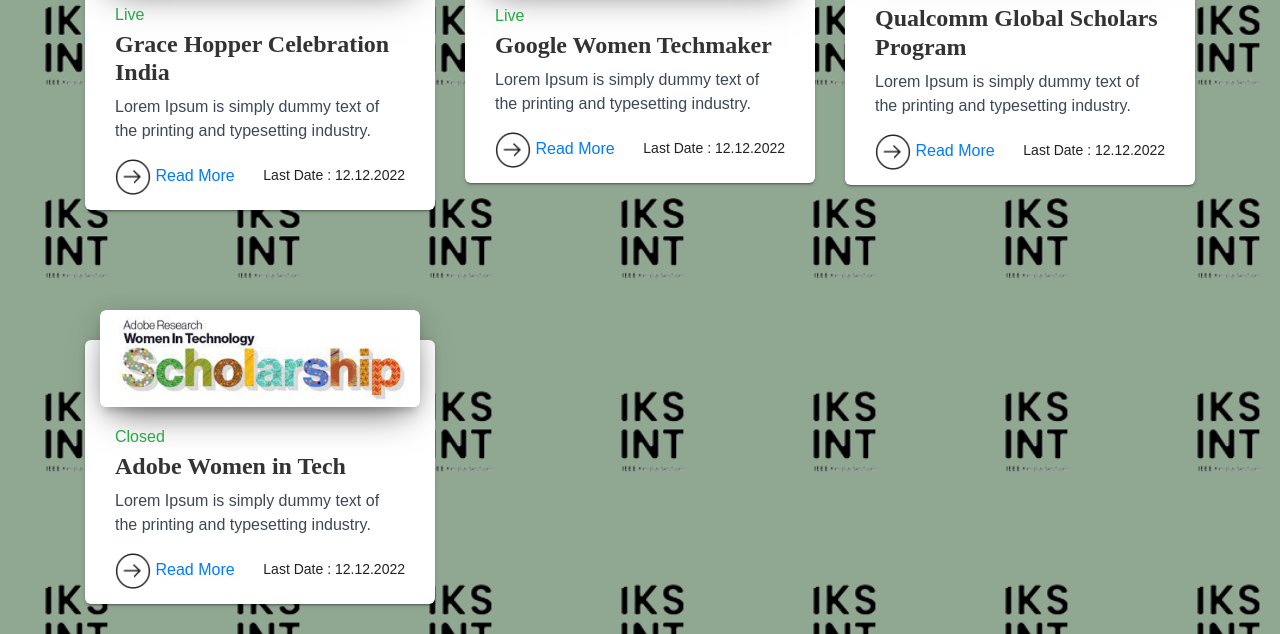
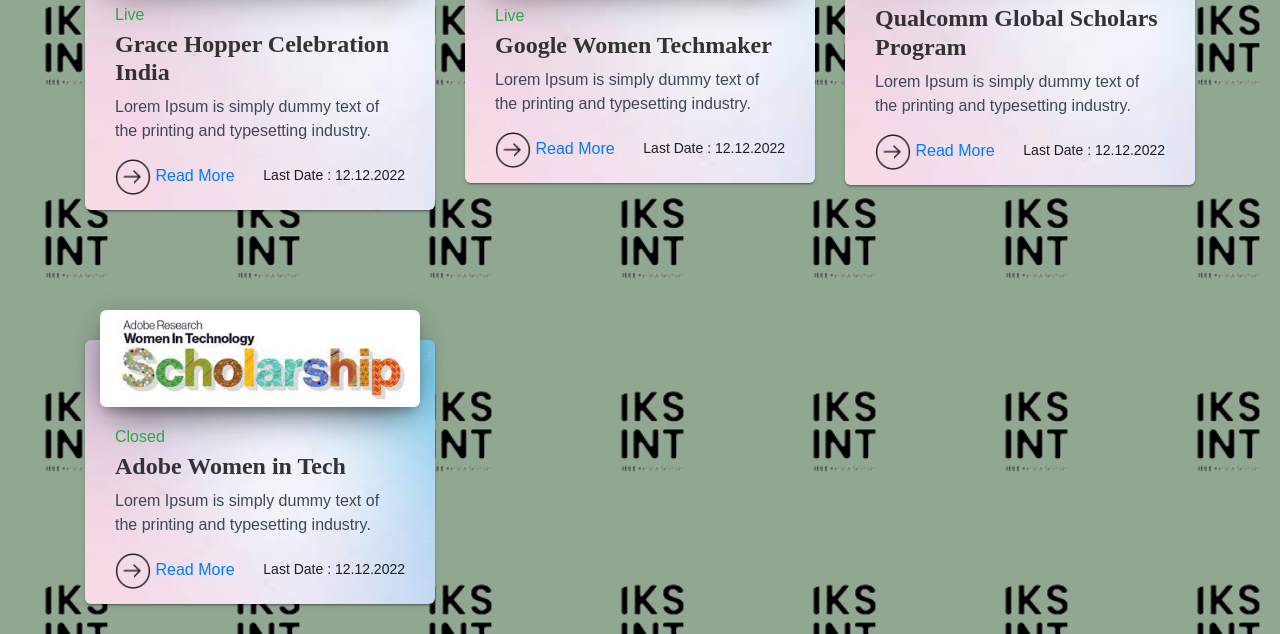
Before and after one commit to gouthamrajesh/scholarship, a plain HTML site: page index.html in a window 1280 px wide. Shown: the part 263-897 px from the top of the page. Drawn offline with nearby package versions, Linux system fonts and the light colour scheme.

Commit message:
Small changes

```diff
--- a/style.css
+++ b/style.css
@@ -36,7 +36,8 @@ body{
       margin-bottom: 30px;
       border-radius: 6px;
       color: rgba(0, 0, 0, 0.87);
-      background: #fff;
+      background-image: url('./img/bg4.jpg');
+      background-size:cover;
       box-shadow: 0 2px 2px 0 rgba(0, 0, 0, 0.14), 0 3px 1px -2px rgba(0, 0, 0, 0.2), 0 1px 5px 0 rgba(0, 0, 0, 0.12);
 }
 .blog-card .blog-card-image
```
Also changed, not shown: img/bg4.jpg (added).
